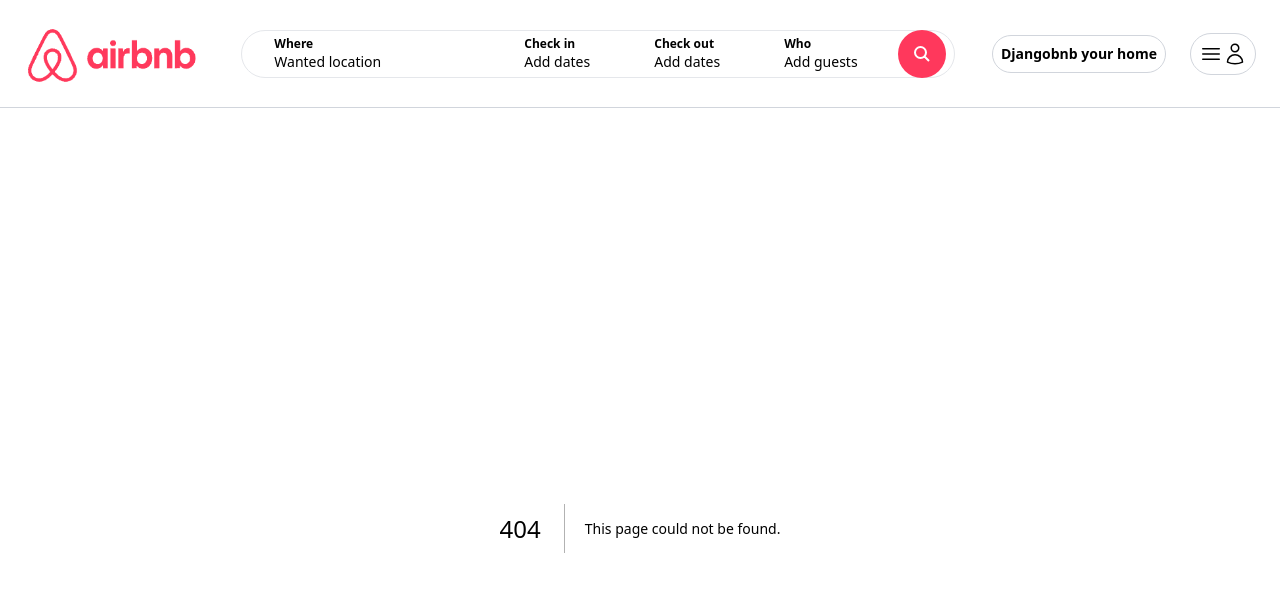
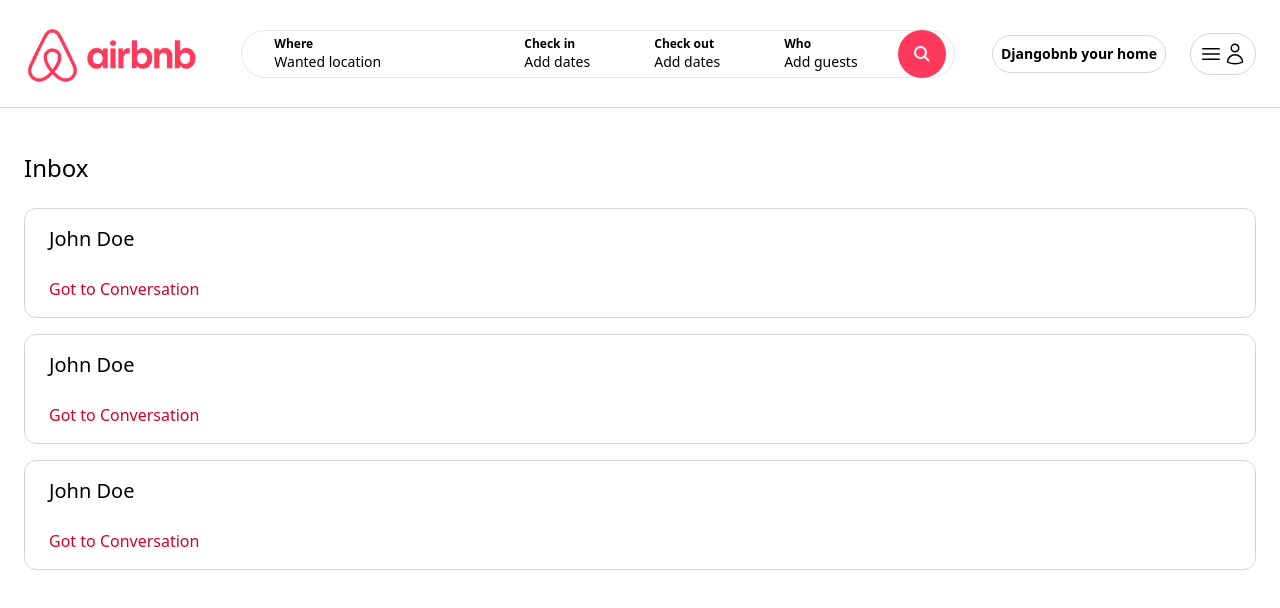
Before and after one commit to icegellycream/Django-amlf, a Next.js app: page /inbox in a window 1280 px wide. Before the commit this address had no page. Shown: the top 608 px of the page. Built offline with nearby package versions, Linux system fonts and the light colour scheme.

Commit message:
Inbox Page - Figurado, Angeli Marie L.

```diff
--- /dev/null
+++ b/app/components/inbox/Conversation.tsx
@@ -0,0 +1,13 @@
+const Conversation = () => {
+    return (
+        <div className="px-6 py-4 cursor-pointer border border-gray-300 rounded-xl">
+            <p className="mb-6 text-xl">John Doe</p>
+
+            <p className="text-[#d50027]">Got to Conversation</p>
+        </div>
+
+    )
+
+}
+
+export default Conversation;
--- /dev/null
+++ b/app/inbox/page.tsx
@@ -0,0 +1,15 @@
+import Conversation from "../components/inbox/Conversation";
+
+const InboxPage = () => {
+    return (
+        <main className="max-w-[1500px] mx-auto px-6 pb-6 space-y-4">
+            <h1 className="my-6 text-2xl">Inbox</h1>
+
+            <Conversation />
+            <Conversation />
+            <Conversation />
+        </main>
+    )
+}
+
+export default InboxPage;
--- a/app/myproperties/page.tsx
+++ b/app/myproperties/page.tsx
@@ -1,3 +1,5 @@
+import Image from "next/image";
+
 import PropertyList from "../components/properties/PropertyList";
 
 const MyPropertiesPage = () => {
```
